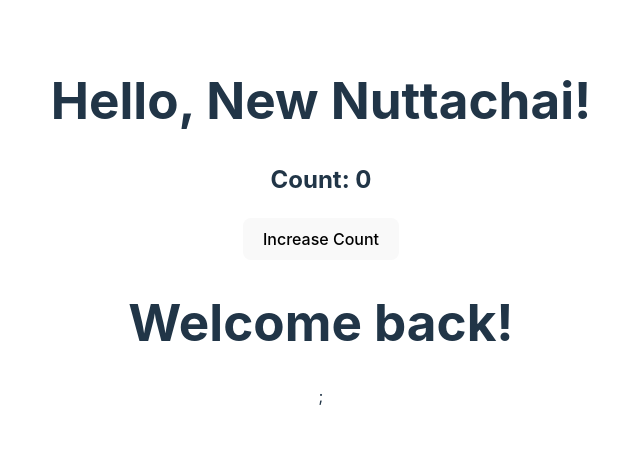
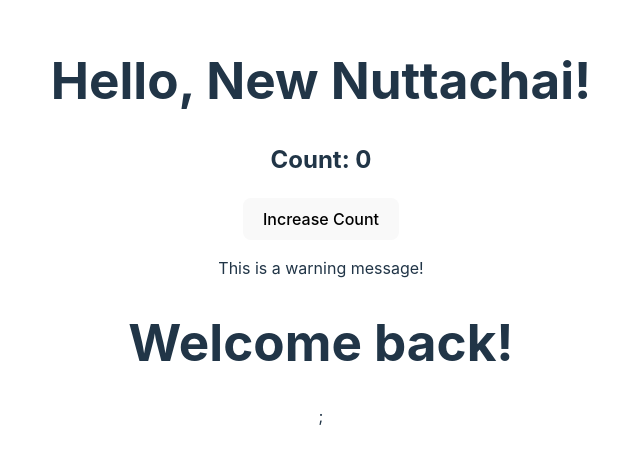
Before and after one commit to devsoft1999/react-first-app, a React (Vite) app: page / in a window 1280 px wide. Shown: the part 177-640 px from the top of the page, without its empty margins (319-959 px from the left). Built offline with nearby package versions, Linux system fonts and the light colour scheme.

Commit message:
add condition rendering

```diff
--- a/src/App.jsx
+++ b/src/App.jsx
@@ -3,15 +3,17 @@ import WelcomeMessage from './components/WelcomeMessage'; // นำเข้า
 import './App.css'
 import Counter from './components/Counter';
 import Greeting from './components/Greeting';
-
+import WarningMessage from './components/WarningMessage';
 const App = () => {
 
   const userIsLoggedIn = true; // ตัวอย่างการกำหนดสถานะผู้ใช้
-
+  const name = "New Nuttachai";
+  const showWarning = true;
   return (
     <div>
-      <WelcomeMessage name="New Nuttachai" /> {/* ส่งค่า prop name ไปที่ WelcomeMessage */}
+      <WelcomeMessage name={name} /> {/* ส่งค่า prop name ไปที่ WelcomeMessage */}
       <Counter/>
+      <WarningMessage showWarning={showWarning} />
       <Greeting isLoggedIn={userIsLoggedIn} />;
     </div>
   );
--- a/src/components/Greeting.jsx
+++ b/src/components/Greeting.jsx
@@ -2,12 +2,18 @@ import UserGreeting from './UserGreeting';
 import GuestGreeting from './GurestGreeting';
 const Greeting = (props) => {
   const isLoggedIn = props.isLoggedIn;
-    if (isLoggedIn) {
+    // if (isLoggedIn) {
 
-      return <UserGreeting />;
-    } else {
-      return <GuestGreeting />;
-    }
+    //   return <UserGreeting />;
+    // } else {
+    //   return <GuestGreeting />;
+    // }
+   return( <div>
+      {isLoggedIn ? <UserGreeting /> : <GuestGreeting />}
+    </div>
+   )
 };
 
+
+
 export default Greeting;
--- /dev/null
+++ b/src/components/WarningMessage.jsx
@@ -0,0 +1,10 @@
+const WarningMessage = (props) => {
+    const showWarning = props.showWarning;
+
+    return (
+      <div>
+        {showWarning && <p>This is a warning message!</p>}
+      </div>
+    );
+  };
+export default WarningMessage;
```
